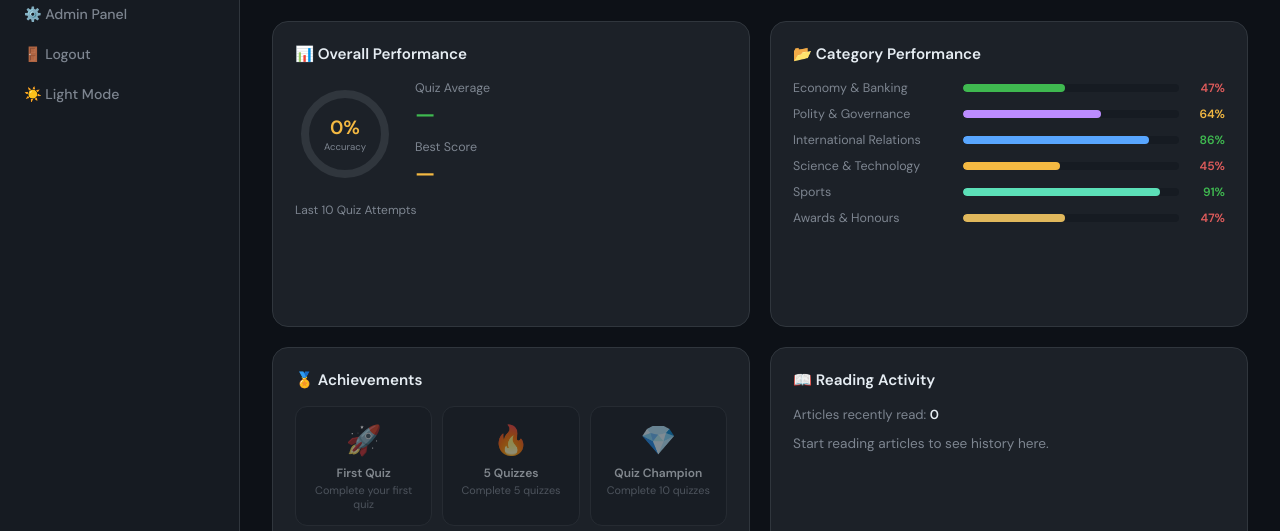
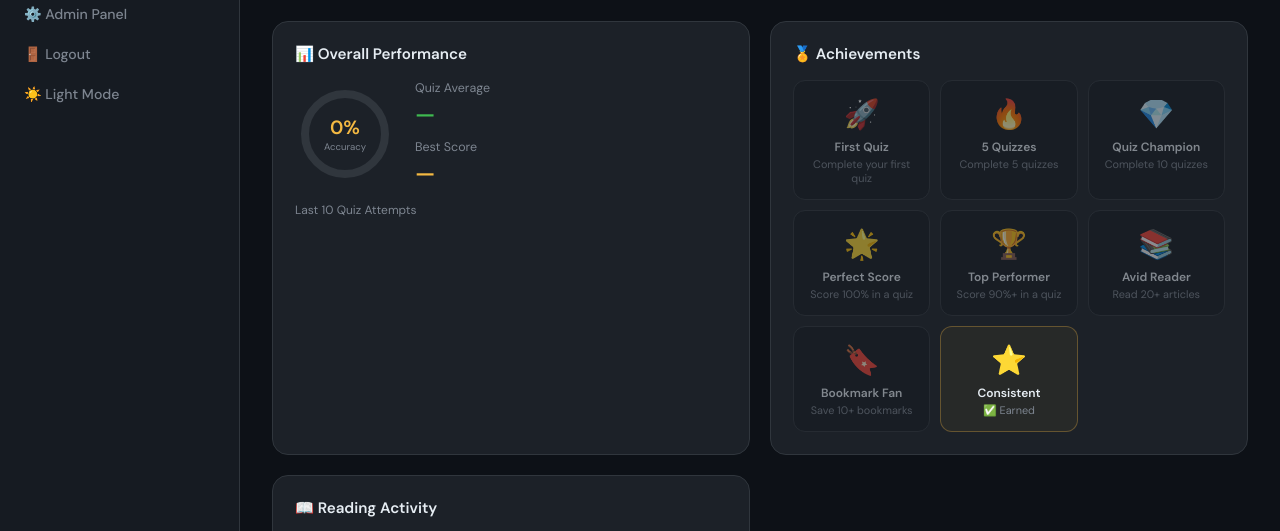
Before and after one commit to meghamouni123/current_affair, a plain HTML site: page frontend/profile.html in a window 1280 px wide. Shown: the part 236-767 px from the top of the page. Drawn offline with nearby package versions, Linux system fonts and the light colour scheme; sample sign-in values are in the browser's storage.

Commit message:
Profile: remove Category Performance section

```diff
--- a/frontend/profile.html
+++ b/frontend/profile.html
@@ -126,14 +126,6 @@
       <div class="quiz-bars" id="quizBars"></div>
     </div>
 
-    <!-- Category performance -->
-    <div class="card">
-      <div class="card-title">📂 Category Performance</div>
-      <div class="cat-perf" id="catPerf">
-        <div style="color:var(--muted);font-size:.85rem">Take quizzes to see performance by category</div>
-      </div>
-    </div>
-
     <!-- Achievements -->
     <div class="card">
       <div class="card-title">🏅 Achievements</div>
@@ -215,20 +207,6 @@ function init(){
     }).join("");
   }
 
-  // Category performance (simulated from quiz history)
-  const catEl=document.getElementById("catPerf");
-  catEl.innerHTML=CATS_PERF.map(c=>{
-    const pct=40+Math.floor(Math.random()*55); // simulated — real would need per-cat tracking
-    const cls=pct>=70?"bar-high":pct>=50?"bar-mid":"bar-low";
-    const label=pct>=70?"High":pct>=50?"Medium":"Low";
-    const lcolor=pct>=70?"var(--green)":pct>=50?"var(--accent)":"var(--red)";
-    return`<div class="cp-item">
-      <div class="cp-name">${c.name}</div>
-      <div class="cp-bar-wrap"><div class="cp-bar ${cls}" style="width:${pct}%;background:${c.color}"></div></div>
-      <div class="cp-pct" style="color:${lcolor}">${pct}%</div>
-    </div>`;
-  }).join("");
-
   // Achievements
   document.getElementById("achGrid").innerHTML=ACHIEVEMENTS.map(a=>{
     const earned=a.check(qh);
```
